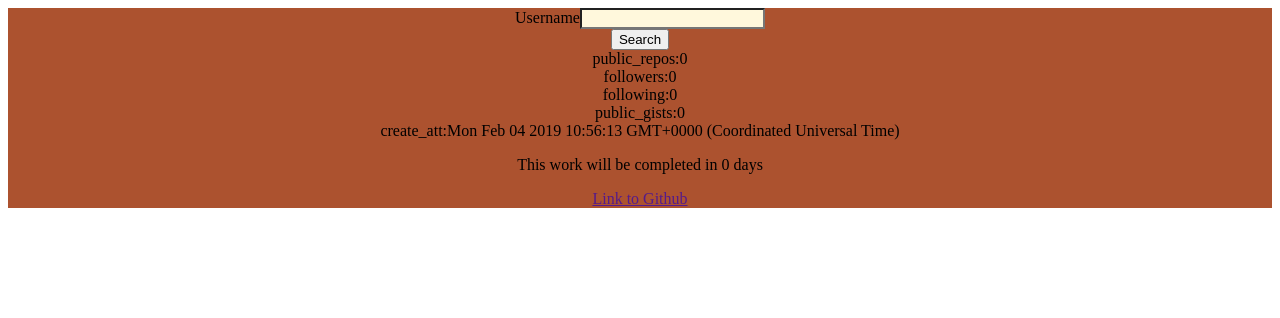
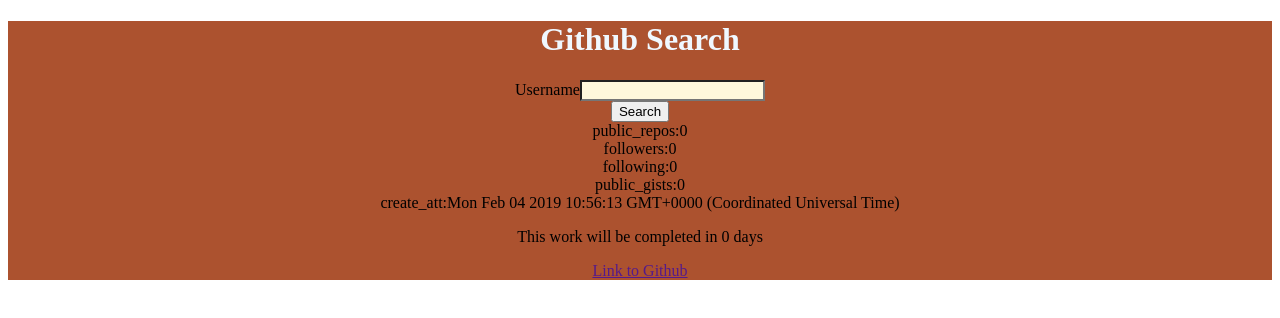
Before and after one commit to uwizeyeh/Git, an Angular app: page / in a window 1280 px wide. Shown: the top 318 px of the page. Built offline with nearby package versions, Linux system fonts and the light colour scheme.

Commit message:
add header

```diff
--- a/src/app/form/form.component.html
+++ b/src/app/form/form.component.html
@@ -2,7 +2,7 @@
 
   <div class="jumbotron">
     <div class="panel panel-info">
-
+      <h1 id="title">Github Search</h1>
         </div>
     </div>
   <div class="row">
```
